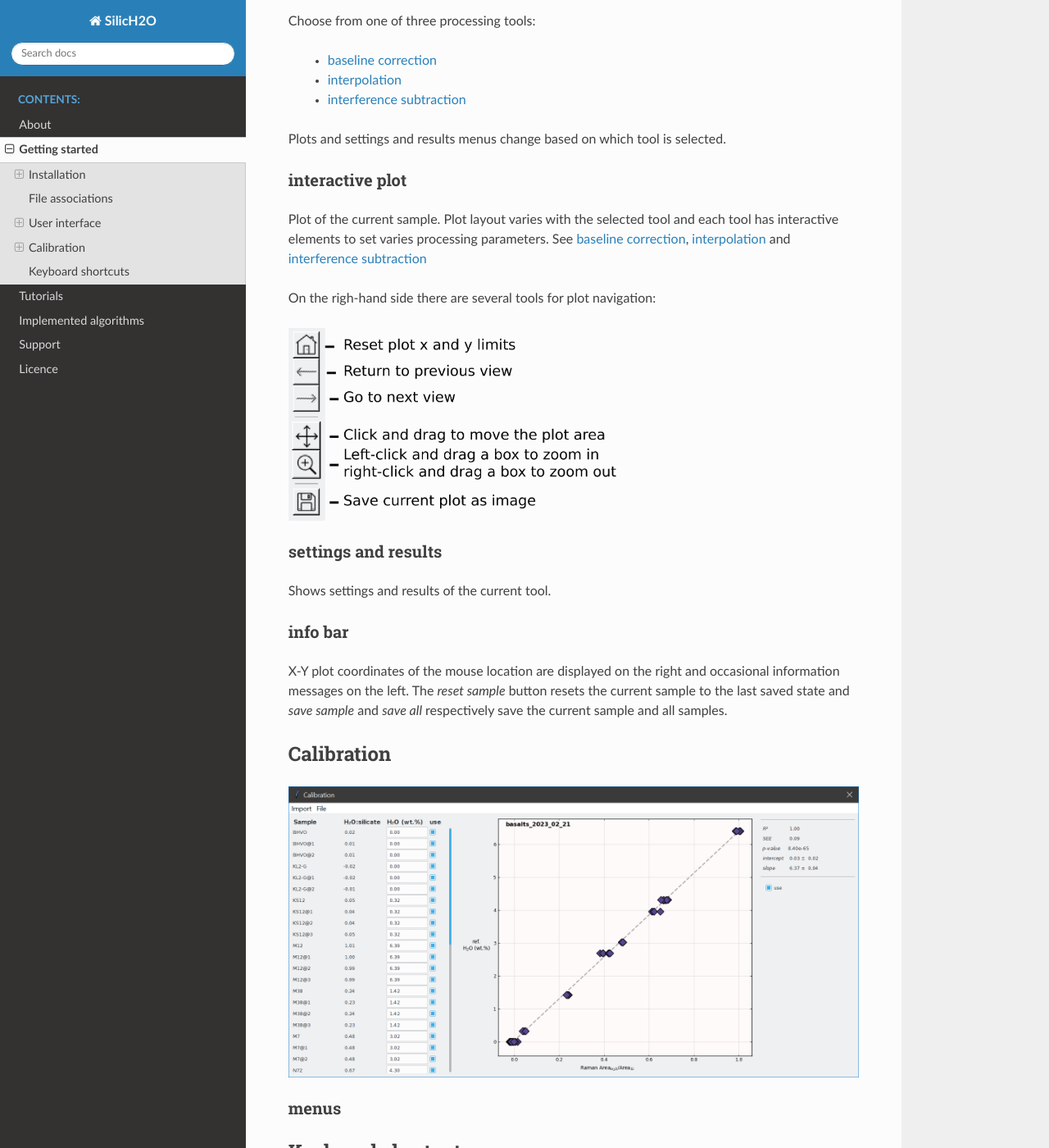
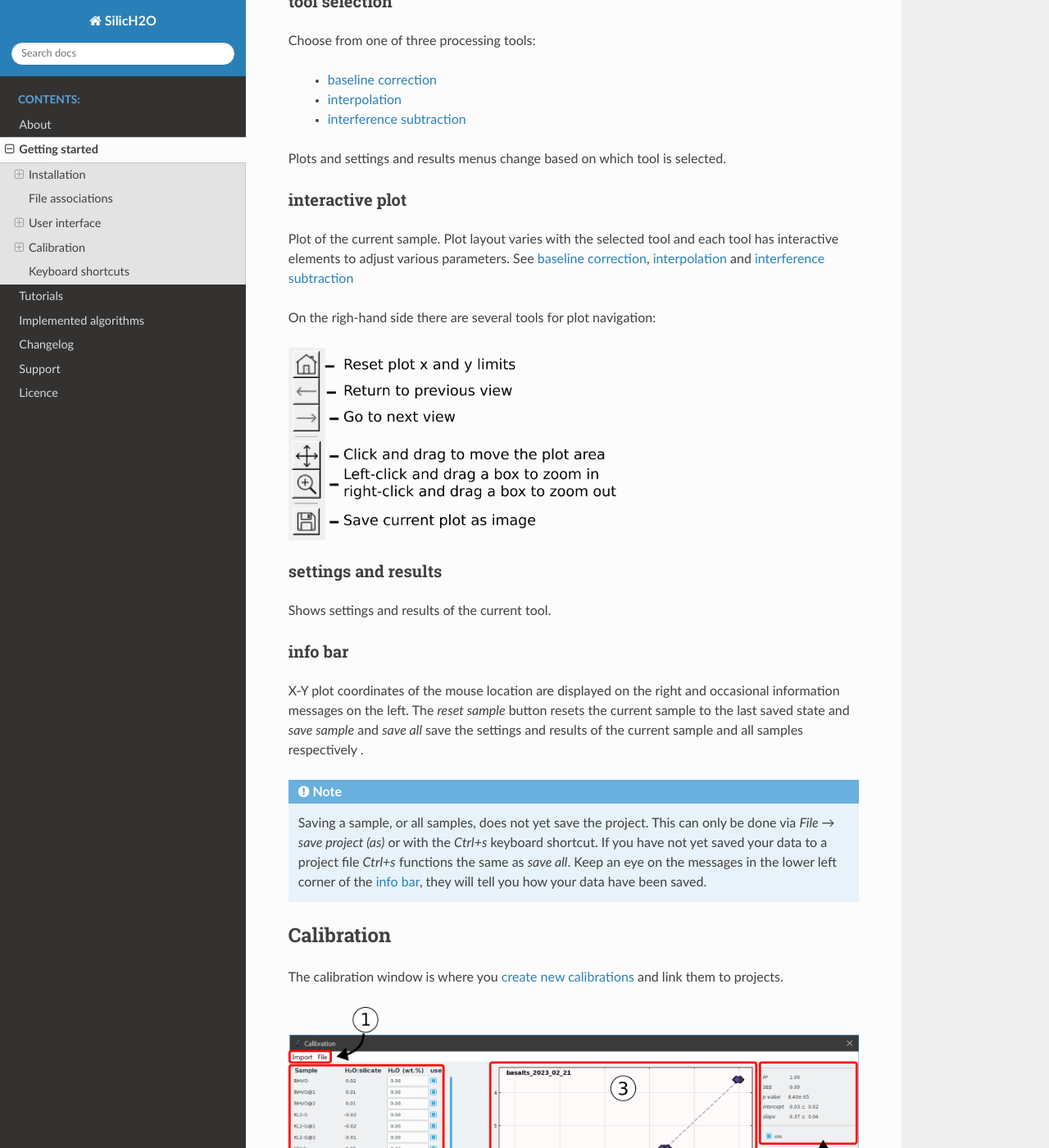
Before and after one commit to TDGerve/silicH2O, a Sphinx documentation site: the page built from docs/source/getting_started.rst, in a window 1280 px wide and 1400 px high, scrolled down 2984 px. Shown: the whole window at 82% size. Built offline with Sphinx 7.4.7 and the Read the Docs theme 2.0.0, drawn with Linux system fonts in a browser that asks for light colours; some of the changed text lies outside the part shown.

Commit message:
updated docs

```diff
--- /dev/null
+++ b/docs/source/baseline_correction.rst
@@ -0,0 +1,3 @@
+===================
+Baseline correction
+===================
--- /dev/null
+++ b/docs/source/changelog.rst
@@ -0,0 +1,3 @@
+=========
+Changelog
+=========
--- a/docs/source/conf.py
+++ b/docs/source/conf.py
@@ -14,10 +14,19 @@
 # -- General configuration ---------------------------------------------------
 # https://www.sphinx-doc.org/en/master/usage/configuration.html#general-configuration
 
-extensions = ["myst_parser", "nbsphinx", "sphinx.ext.autosectionlabel"]
+extensions = [
+    "myst_parser",
+    "nbsphinx",
+    "sphinx.ext.autosectionlabel",
+    "sphinx.ext.intersphinx",
+]
 
 templates_path = ["../_templates"]
 exclude_patterns = ["_build", "Thumbs.db", ".DS_Store"]
+
+intersphinx_mapping = {
+    "ramcoh": ("https://ramcoh.readthedocs.io/en/latest", None),
+}
 
 
 # -- Options for HTML output -------------------------------------------------
--- a/docs/source/getting_started.rst
+++ b/docs/source/getting_started.rst
@@ -22,7 +22,7 @@
 Currently, |silich2o| only supports text files (e.g. txt or csv) for importing raw spectra. Text files should contain no headers and have separate columns for Raman shifts (first) and signal intensity (second).
 Characters separating the columns can be whitespaces (any number) or commas.
 
-Once spectra are imported, they can be stored together in :ref:`project files<menus_main>` with `.h2o` extensions. These files are containers with all spectral data and processing settings
+Once spectra are imported, they can be stored together in :ref:`project files<menus_main>` with `.h2o` extensions (:ref:`File<menus_main>` menu → *save project as*). These files are containers with all spectral data and processing settings
 and can be exchanged and shared between users, encouraging transparent and reproducible data processing.
 
 Calibration data are stored in `.cH2O` files, which can be assigned to any project. By default these files are stored in the `.\\calibration` folder at the top level of the |silich2o| folder.
@@ -94,16 +94,16 @@
 **************
 Choose from one of three processing tools:
 
-    * :ref:`baseline correction<tutorial 1: baseline correction>`
-    * :ref:`interpolation<tutorial 3: interpolation>`
-    * :ref:`interference subtraction<tutorial 4: interference subtraction>`
+    * :ref:`baseline correction<Baseline correction>`
+    * :ref:`interpolation<Interpolation>`
+    * :ref:`interference subtraction<Interference subtraction>`
 
 Plots and settings and results menus change based on which tool is selected.
 
 interactive plot
 ****************
-Plot of the current sample. Plot layout varies with the selected tool and each tool has interactive elements to set varies processing parameters.
-See :ref:`baseline correction<tutorial 1: baseline correction>`, :ref:`interpolation<tutorial 3: interpolation>` and :ref:`interference subtraction<tutorial 4: interference subtraction>`
+Plot of the current sample. Plot layout varies with the selected tool and each tool has interactive elements to adjust various parameters.
+See :ref:`baseline correction<Baseline correction>`, :ref:`interpolation<Interpolation>` and :ref:`interference subtraction<Interference subtraction>`
 
 On the righ-hand side there are several tools for plot navigation:
 
@@ -119,20 +119,46 @@
 info bar
 ********
 X-Y plot coordinates of the mouse location are displayed on the right and occasional information messages on the left. The `reset sample` button resets the current
-sample to the last saved state and `save sample` and `save all` respectively save the current sample and all samples.
+sample to the last saved state and `save sample` and `save all` save the settings and results of the current sample and all samples respectively .
+
+.. note::
+    Saving a sample, or all samples, does not yet save the project. This can only be done via *File → save project (as)* or with the *Ctrl+s* keyboard shortcut.
+    If you have not yet saved your data to a project file *Ctrl+s* functions the same as `save all`. Keep an eye on the messages in the lower left corner of the :ref:`info bar<info bar>`, they will
+    tell you how your data have been saved.
 
 Calibration
 -----------
+The calibration window is where you :ref:`create new calibrations <|h2o| calibration>` and link them to projects.
 
 .. figure:: /images/calibration.png
     :alt: calibration window
     :width: 800
+
+    The calibration window
+
+    1 - menus
+        Importing and saving calibration data.
+    2 - calibration data
+        Set reference |h2o| contents and select which samples to use.
+    3 - calibration curve
+        Plot with calibration data and curve. Hover over symbols to see sample names.
+    4 - regression statistics
+        Statistics of the linear regression. Select the tickbox *use* to link the current calibration to the active project.
 
 .. _menus_calibration:
 
 menus
 *****
 
+.. csv-table::
+    :file: tables/calibration_import_menu.csv
+    :widths: 30, 70
+    :header-rows: 1
+
+.. csv-table::
+    :file: tables/calibration_file_menu.csv
+    :widths: 30, 70
+    :header-rows: 1
 
 
 
--- /dev/null
+++ b/docs/source/h2o_calibration.rst
@@ -0,0 +1,5 @@
+.. include:: ./substitutions.rst
+
+=================
+|h2o| calibration
+=================
--- a/docs/source/index.rst
+++ b/docs/source/index.rst
@@ -19,6 +19,7 @@
    getting_started
    tutorials
    algorithms
+   changelog
    support
    license
 
--- /dev/null
+++ b/docs/source/interference_subtraction.rst
@@ -0,0 +1,3 @@
+========================
+Interference subtraction
+========================
--- /dev/null
+++ b/docs/source/interpolation.rst
@@ -0,0 +1,3 @@
+=============
+Interpolation
+=============
--- /dev/null
+++ b/docs/source/tables/calibration_file_menu.csv
@@ -0,0 +1,3 @@
+File,
+save,save the current calibration
+save as . . .,save calibration as a new *.cH2O* file
--- /dev/null
+++ b/docs/source/tables/calibration_import_menu.csv
@@ -0,0 +1,3 @@
+Import,
+current project,Create a new calibration based on the samples in the active project.
+from file,Import calibration data from a *.cH2O* file
--- a/docs/source/tables/calibration_menu.csv
+++ b/docs/source/tables/calibration_menu.csv
@@ -1,3 +1,3 @@
 Calibration,
-calibrate,open the calibration window where existing calibrations can be linked to the active project or the active project can be used to set up a new calibration
+calibrate,open the :ref:`calibration window <Calibration>` where existing calibrations can be linked to the active project or the active project can be used to create a new calibration
 Import calibration as project,import an existing calibration as a project to make changes or inspect the data.
--- a/docs/source/tables/keyboard_shortcuts.csv
+++ b/docs/source/tables/keyboard_shortcuts.csv
@@ -1,7 +1,7 @@
 Key(s),action
 up arrow,select previous sample.
 down arrow,select next sample.
-ctrl+s,save settings and results for all samples.
+ctrl+s,save settings and results for all samples. In the :ref:`calibration window <Calibration>` this saves the current calibration.
 ctrl+z,reset current sample to its last saved state.
 ctrl+q,copy baseline correction settings of the current sample (*BIR* positions and smoothing). When using the `interference subtraction` tool this copies settings for the interference.
 ctrl+w,paste baseline correction settings.
--- a/docs/source/tutorial_1.rst
+++ /dev/null
@@ -1,3 +0,0 @@
-===============================
-Tutorial 1: baseline correction
-===============================
--- a/docs/source/tutorial_2.rst
+++ /dev/null
@@ -1,3 +0,0 @@
-======================================
-Tutorial 2: H\ :sub:`2`\ O calibration
-======================================
--- a/docs/source/tutorial_3.rst
+++ /dev/null
@@ -1,3 +0,0 @@
-=========================
-Tutorial 3: interpolation
-=========================
--- a/docs/source/tutorial_4.rst
+++ /dev/null
@@ -1,3 +0,0 @@
-====================================
-Tutorial 4: interference subtraction
-====================================
```
Also changed, not shown: docs/source/algorithms.rst (+15 -1 lines), docs/source/tutorials.rst (+4 -4 lines), docs/source/images/calibration.png.
